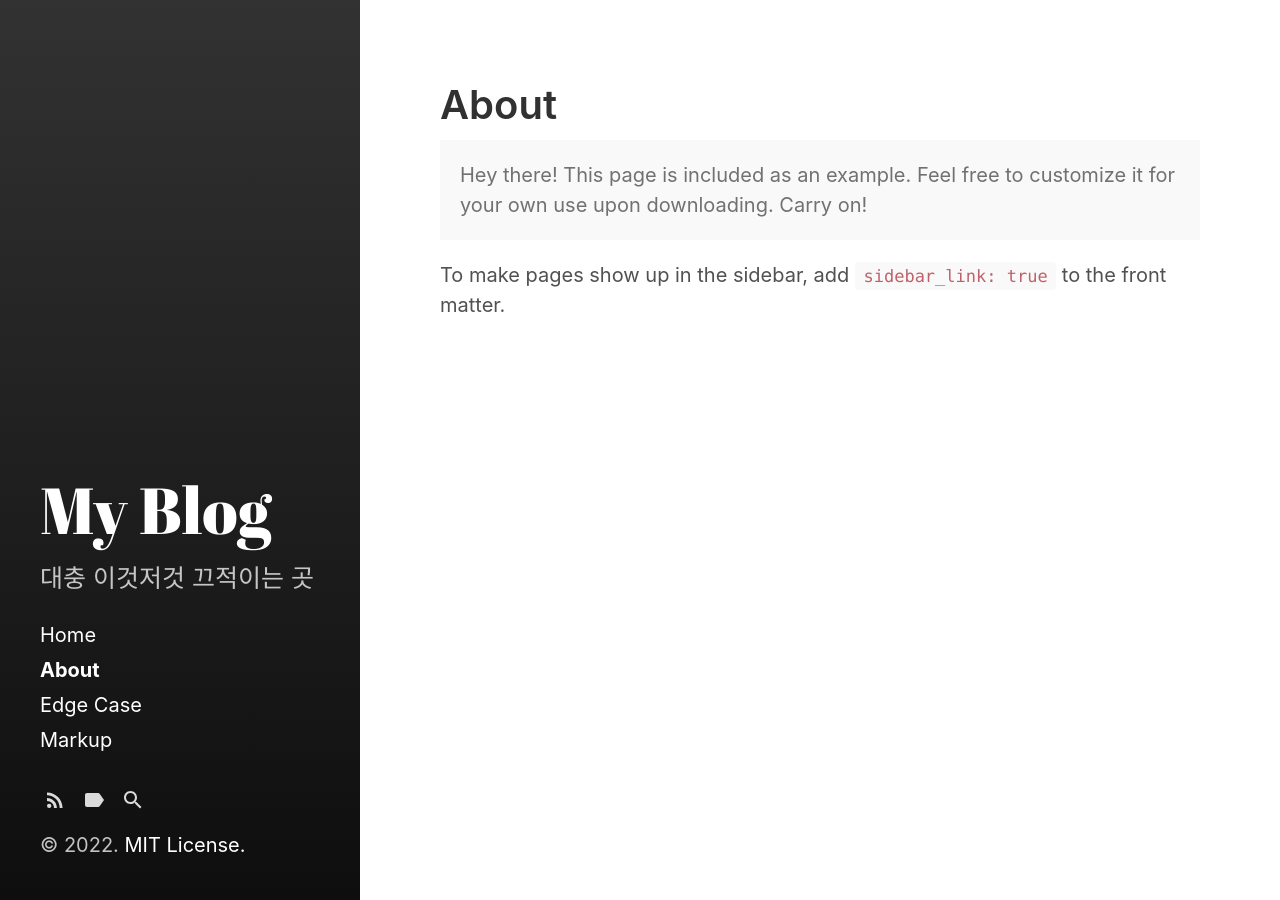
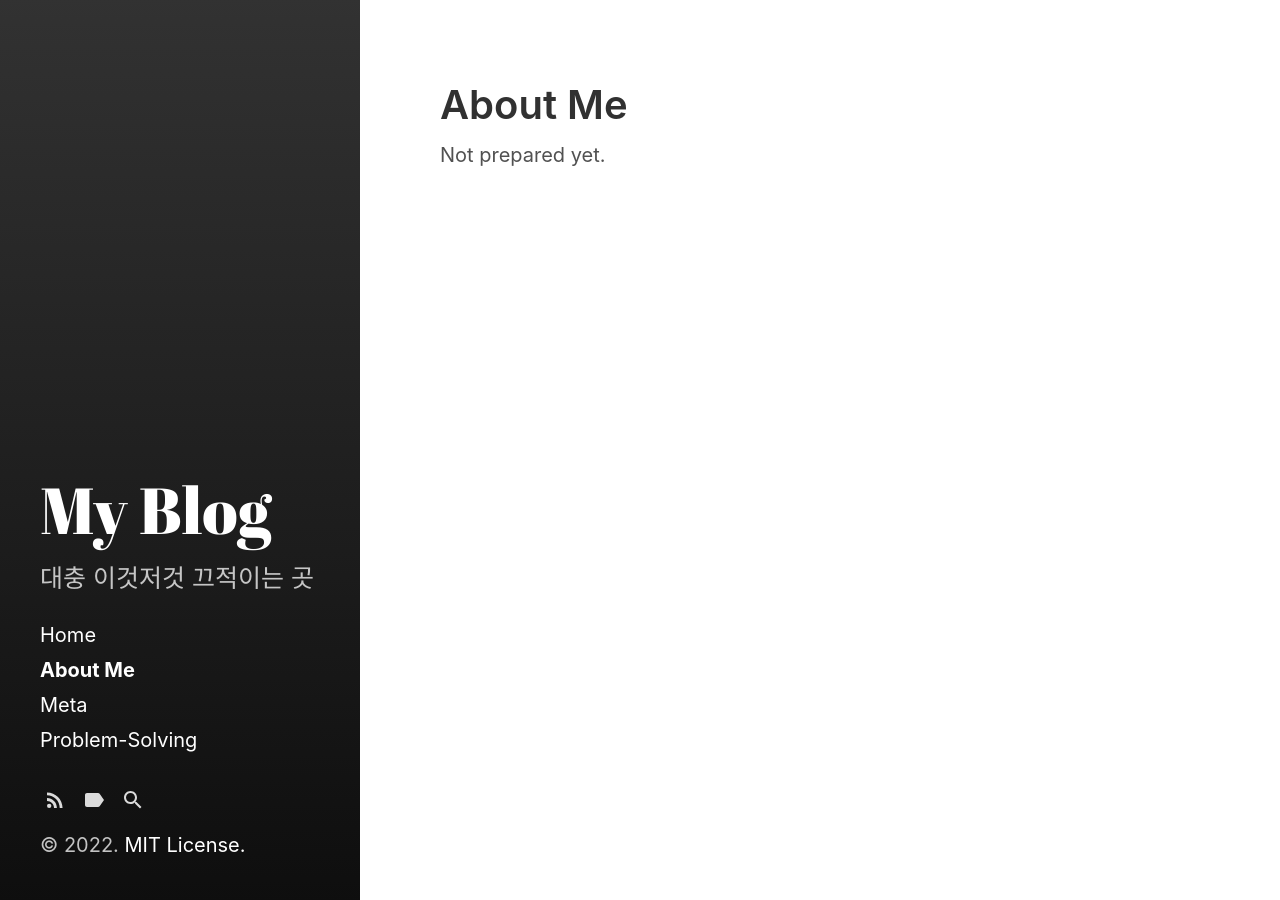
Before and after one commit to SeminKim/seminkim.github.io, a Jekyll site: the page built from about.md, in a window 1280 px wide. Built offline with Jekyll 4.4.1, drawn with Linux system fonts in a browser that asks for light colours.

```diff
--- a/about.md
+++ b/about.md
@@ -1,13 +1,7 @@
 ---
 layout: page
-title: About
+title: About Me
 sidebar_link: true
 ---
 
-<p class="message">
-  Hey there! This page is included as an example. Feel free to customize it
-  for your own use upon downloading. Carry on!
-</p>
-
-To make pages show up in the sidebar, add `sidebar_link: true` to the front
-matter.
+Not prepared yet.
```
Also changed, not shown: _drafts/2022-01-06-Test.md (added, +7 -0 lines), _posts/2022-01-05-Hello World.md (+1 -1 lines), about.markdown (deleted, +0 -18 lines), category/edge-case.md (deleted, +0 -27 lines), category/markup.md (deleted, +0 -6 lines), category/meta.md (added, +6 -0 lines), category/problem-solving.md (added, +6 -0 lines).
